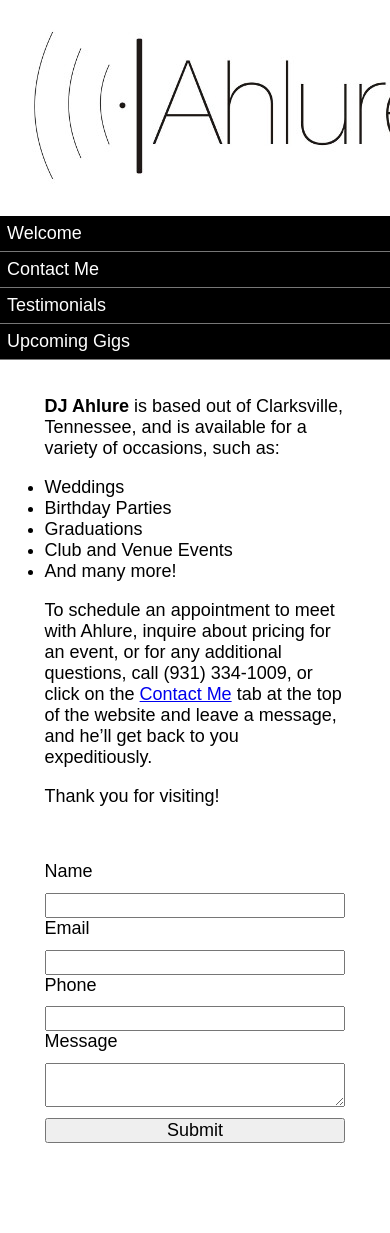
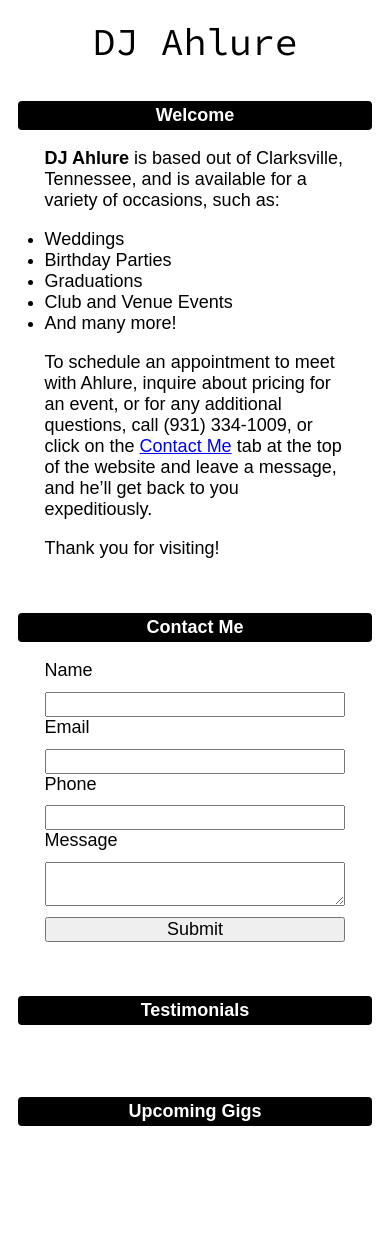
Before and after one commit to enlore/ahlure, a Flask app: template ahlure/templates/frontend/index.html in a window 390 px wide; the page is wider, and only the part inside the window is pictured. After the commit the page ends 1126 px from the top of that part, so only its background shows below. Run offline with Flask 2, Linux system fonts and the light colour scheme; the template is opened without the code that fills it, so the values that code supplies are empty, except form fields; form fields are guessed from the names that the template uses; parts of the project's set-up code (start-up, migrations or seed data) failed here and were passed over; some libraries are stand-ins or nearby versions.

Commit message:
Use font for header, responsive layout

```diff
--- a/ahlure/static/css/style.css
+++ b/ahlure/static/css/style.css
@@ -17,26 +17,43 @@ img {
     display: block;
 }
 
-.outer.wrapper .logo.wrapper {
-    width: 95%;
+.logo.wrapper img {
+    display: none;
 }
 
-nav.tabs ul li {
-    background: #000;
-    border-bottom: 1px solid #777;
-    outline: none;
+.logo.wrapper {
+    background: #fff;
 }
 
-nav.tabs ul li a {
-    color: #fff;
-    display: block;
-    padding: 7px;
+.logo.wrapper h1 {
+    font-family: 'Source Code Pro', sans-serif;
+    font-size: 38px;
+    font-weight: normal;
+    padding: 18px 0 0 0;
+    text-align: center;
+}
+
+.logo.wrapper a {
+    color: #000;
     text-decoration: none;
+}
+
+nav.tabs {
+    display: none;
 }
 
 .content.inner {
     background: #fff;
     padding: 1em;
+}
+
+.content.inner h2 {
+    background: #000;
+    border-radius: 4px;
+    color: #fff;
+    margin: 1em 0 1em 0;
+    padding: 4px;
+    text-align: center;
 }
 
 .content.inner p,
@@ -81,6 +98,14 @@ input#submit {
         width: 70em;
     }
 
+    .logo.wrapper img {
+        display: block;
+    }
+
+    .logo.wrapper h1 {
+        display: none;
+    }
+
     .logo.wrapper {
         border-bottom: 3px solid black;
         float: left;
@@ -89,6 +114,10 @@ input#submit {
         padding-left: 2em;
         padding-bottom: 1em;
         overflow: hidden;
+    }
+
+    nav.tabs {
+        display: block;
     }
 
     nav.tabs ul {
@@ -164,6 +193,10 @@ input#submit {
         height: 20em;
     }
 
+    .content.inner h2 {
+        display: none;
+    }
+
     .content.inner p {
         margin: 1em;
     }
--- a/ahlure/templates/frontend/index.html
+++ b/ahlure/templates/frontend/index.html
@@ -2,7 +2,10 @@
 {% block body %}
     <div class="outer wrapper">
         <div class="logo wrapper">
-            <img src="/static/img/ahlure-logo.jpg">
+            <a href="#">
+            <img src="/static/img/ahlure-logo.jpg" alt="DJ Ahlure Logo">
+            <h1> DJ Ahlure </h1>
+        </a>
         </div>
         <div class="content wrapper">
             <nav class="tabs">
@@ -15,6 +18,7 @@
             </nav>
 
             <section id="tab-1" class="content inner active ">
+                <h2 class="mobile">Welcome</h2>
                 <p>
                     <strong>DJ Ahlure</strong> is based out of Clarksville, Tennessee, and is available for a variety of occasions, such as:
                 </p>
@@ -41,6 +45,7 @@
            </section>
 
             <section id="tab-2" class="content inner">
+                <h2 class="mobile">Contact Me</h2>
                 <form action="{{ url_for('frontend.index') }}" method="POST">
                     {% with messages = get_flashed_messages(with_categories=True) %}
                         {% if messages %}
@@ -73,9 +78,11 @@
             </section>
 
             <section id="tab-3" class="content inner">
+                <h2 class="mobile">Testimonials</h2>
             </section>
 
             <section id="tab-4" class="content inner">
+                <h2 class="mobile">Upcoming Gigs</h2>
             </section>
         </div>
     </div>
--- a/ahlure/templates/layouts/base.html
+++ b/ahlure/templates/layouts/base.html
@@ -12,6 +12,7 @@
 
         <link rel="stylesheet" href="/static/css/normalize.css">
         <link rel="stylesheet" href="/static/css/style.css">
+        <link href='http://fonts.googleapis.com/css?family=Source+Code+Pro' rel='stylesheet' type='text/css'>
         <script src="/static/js/vendor/less-1.3.3.min.js"></script>
         <script type="text/javascript" src="/static/js/vendor/modernizr-2.6.2.min.js"></script>
     </head>
```
